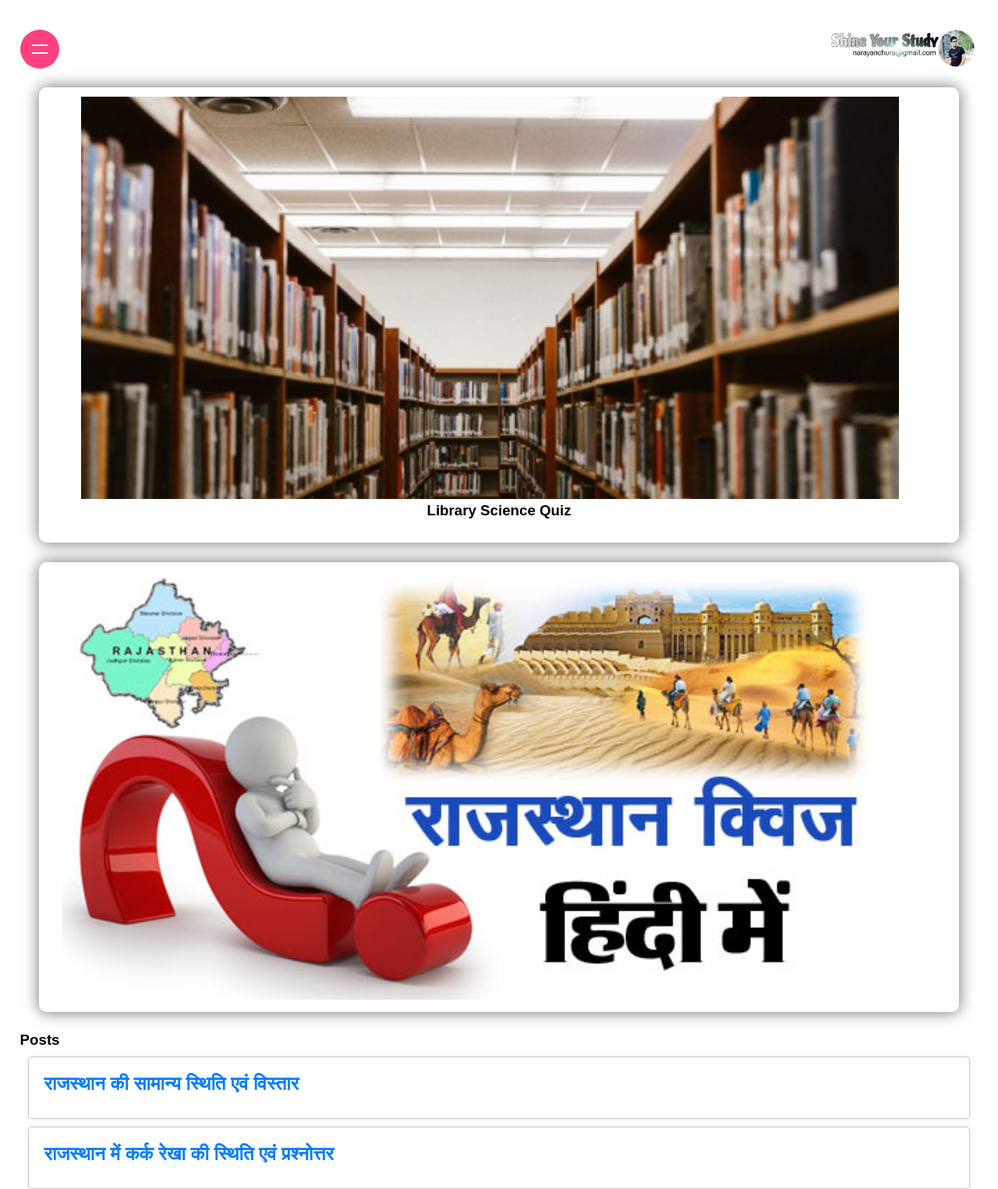
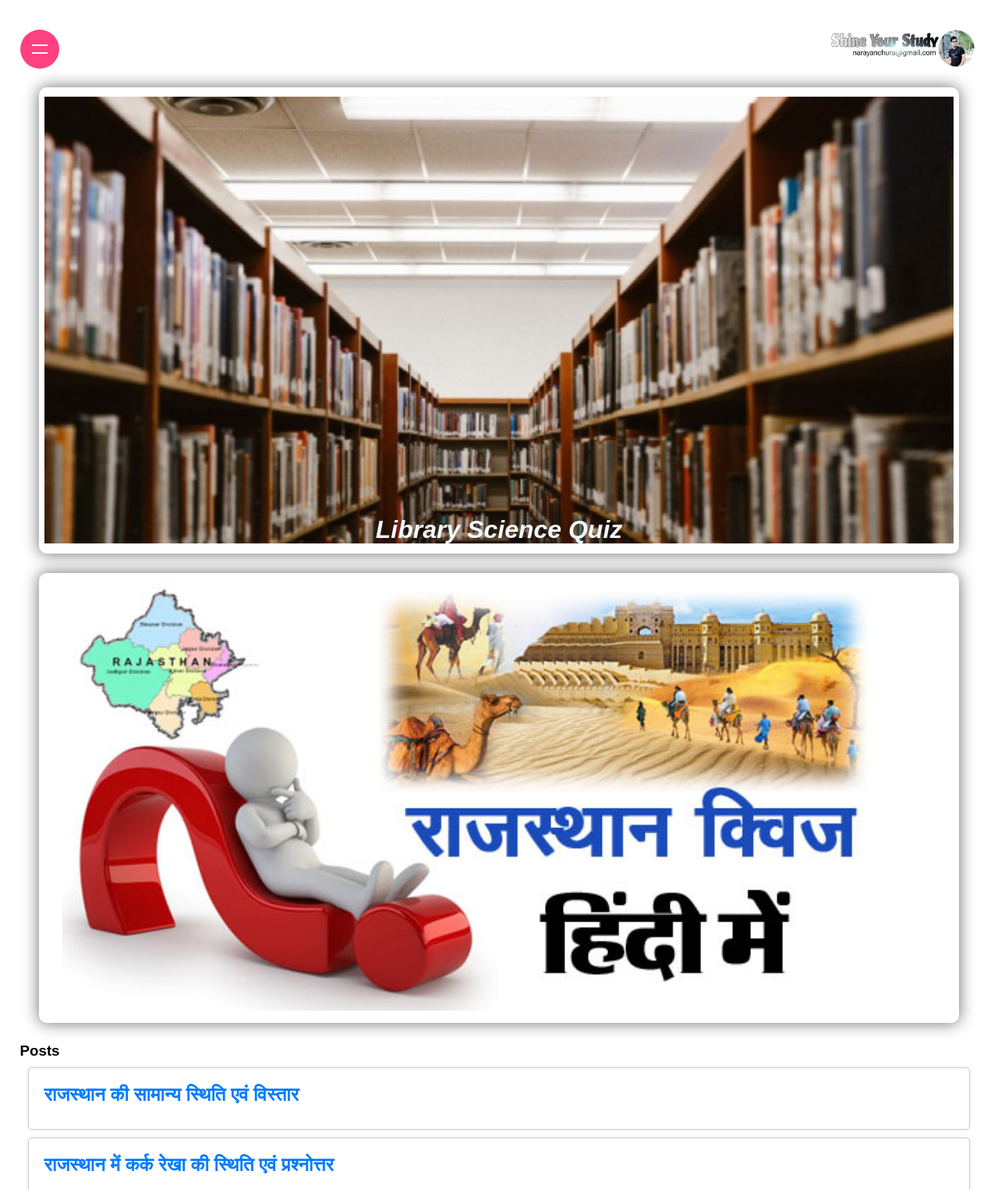
Before and after one commit to raoshah/newDjango, a Django app: page / in a window 1280 px wide. Shown: the top 1525 px of the page at 78% size. Run offline with Django 3.2, Linux system fonts and the light colour scheme; data comes from the database, SQL or seed files in the repository; some libraries are stand-ins or nearby versions.

Commit message:
added varcel

```diff
--- a/myapp/templates/myapp/home.html
+++ b/myapp/templates/myapp/home.html
@@ -15,9 +15,9 @@
 {% block body %}
 
 <div class="qus">
-    <ui style="margin: 2%;"><a style="text-decoration: none; font-style: italic;" href="{% url 'libr' %}"></a></ul>
-        <ui style="margin: 2%;"><a style="text-decoration: none; font-style: italic;" href="{% url 'libr' %}"><img src="/media/images/lib.png" alt="logo" style="width: 90%;"></a></ul>
-            <h3 style="text-align: center;">Library Science Quiz</h3>
+        <a style="text-decoration: none; font-style: italic;" href="{% url 'libr' %}"><img src="/media/images/lib.png" alt="logo" style="width: 100%;">
+            <h1 style="text-align: center; margin-top: -40px; color: aliceblue;">Library Science Quiz</h1>
+        </a>
 </div>
 
     <div class="qus">
```
